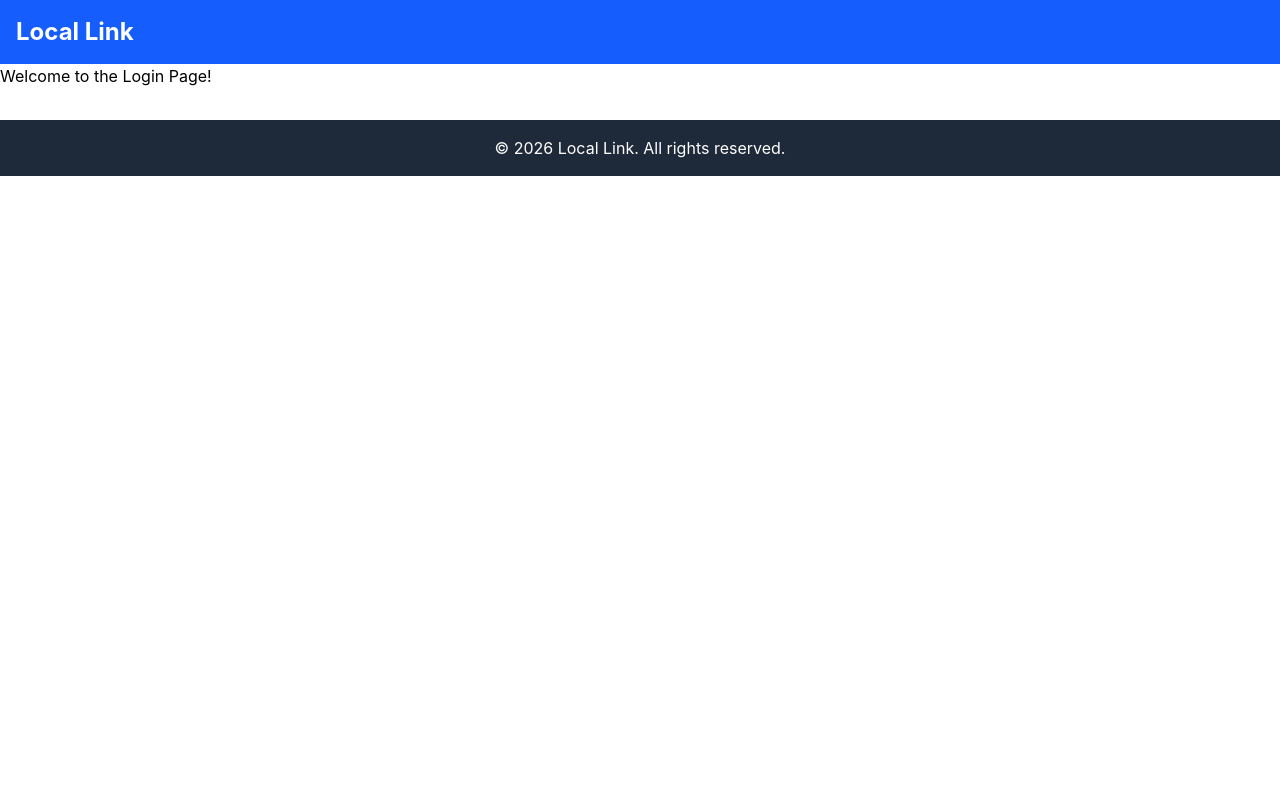
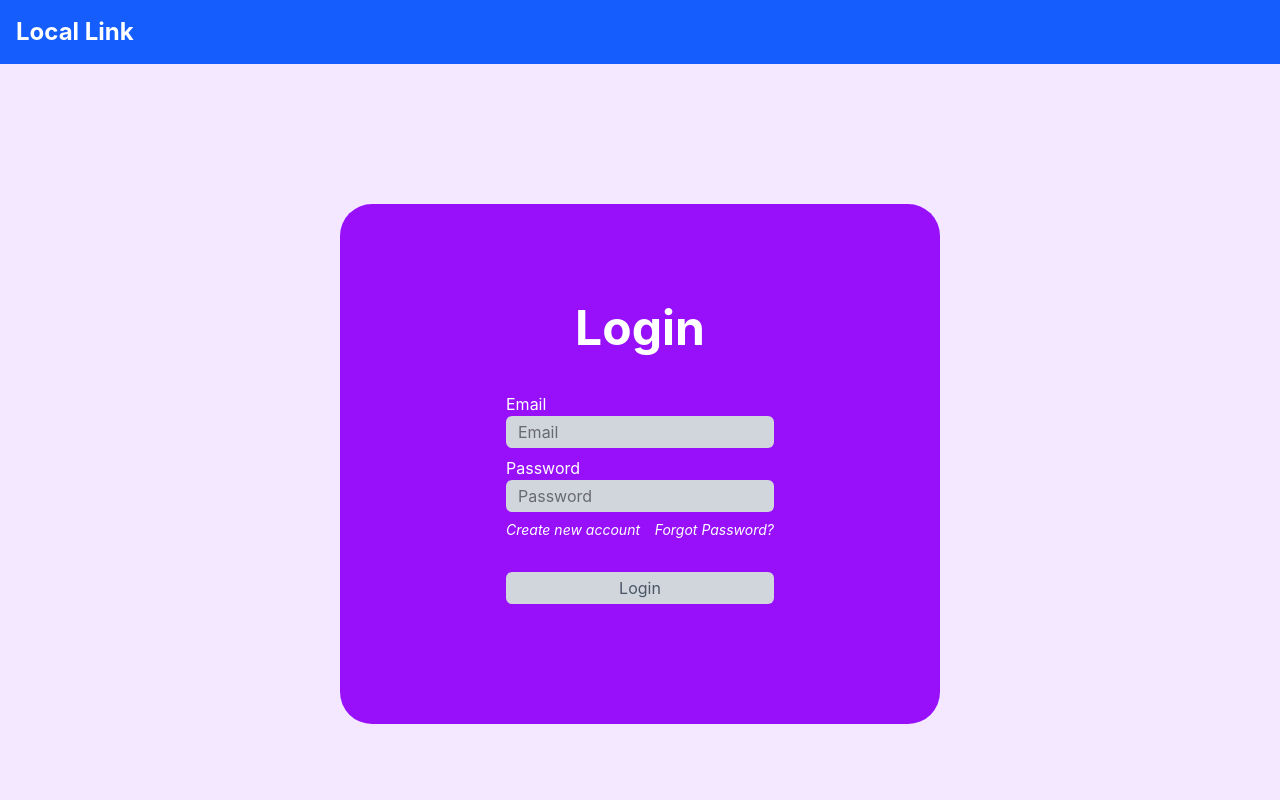
Before and after one commit to KyiPhyuThiriKhaing/CSC105-G09-GenZCoders-LocalLink, a React (Vite) app in the folder locallink-frontend/: page /login in a window 1280 px wide. Shown: the top 800 px of the page. Built offline with nearby package versions, Linux system fonts and the light colour scheme.

Commit message:
Created Login Page using Zod and React Hook Form

```diff
--- a/locallink-frontend/src/pages/LoginPage.tsx
+++ b/locallink-frontend/src/pages/LoginPage.tsx
@@ -1,5 +1,47 @@
+import { z } from "zod";
+import { useForm } from "react-hook-form";
+import { zodResolver } from "@hookform/resolvers/zod";
+
+const userSchema = z.object({
+  email: z.email("Please enter a valid email address"),
+  password: z.string(),
+});
+
+type UserFormData = z.infer<typeof userSchema>;
+
+
 function LoginPage() {
-  return <h1>Welcome to the Login Page!</h1>;
+  const { register, handleSubmit, formState: { errors } } = useForm<UserFormData>({
+    resolver: zodResolver(userSchema),
+  });
+
+  return (
+    <div className="flex items-center justify-center h-screen bg-[#F3E8FF]">
+      <div id="LoginPlate" className="flex flex-col items-center w-150 h-130 bg-[#9810FA] rounded-4xl pt-15">
+        <h1 className="flex items-center justify-center text-white text-5xl font-bold pt-10">Login</h1>
+        {/* <p className="text-white text-sm italic">Welcome Back! Sign in to your account</p> */}
+        <div className="mt-10">
+          <p className="text-white ">Email</p>
+          <input type="email" {...register("email")} className="bg-gray-300 pl-3 rounded-md w-67 h-8" placeholder="Email"/>
+          {errors.email && <p className="text-red-300 text-xs mt-1">{errors.email.message}</p>}
+        </div>
+        <div className="mt-2">
+          <p className="text-white">Password</p>
+          <input type="password" {...register("password")} className="bg-gray-300 pl-3 rounded-md w-67 h-8" placeholder="Password"/>
+          {errors.password && <p className="text-red-300 text-xs">{errors.password.message}</p>}
+
+        </div>
+
+        <div id="CreateForgot-Password" className="flex items-center justify-between mt-2 text-sm w-67 text-white italic">
+          <a href="#">Create new account</a>
+          <a href="#">Forgot Password?</a>
+        </div>
+
+        <button onClick={handleSubmit(() => {})} className="mt-8 bg-gray-300 rounded-md w-67 h-8 text-gray-600">Login</button>
+      </div>
+    </div>
+
+  );
 }
 
 export default LoginPage;
```
